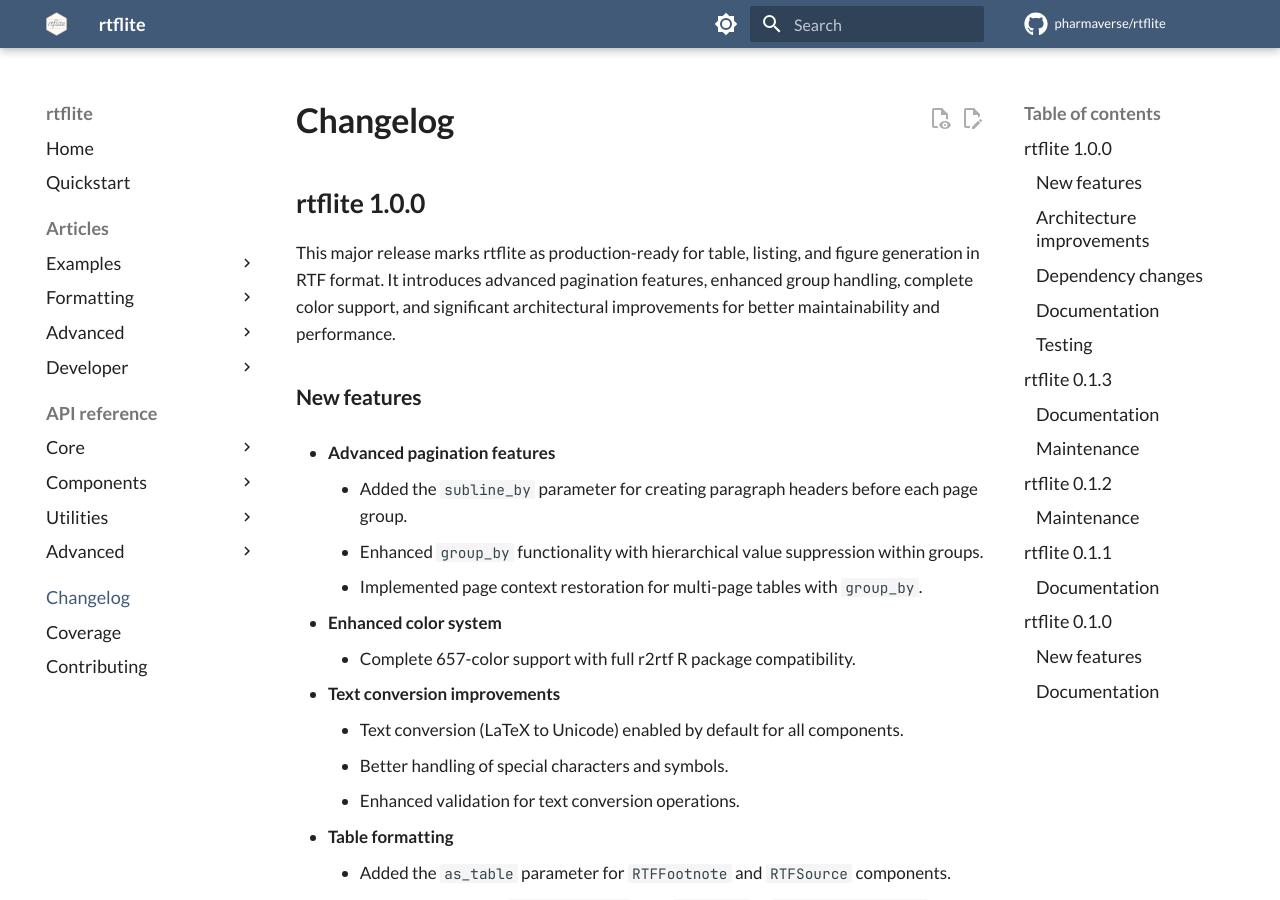
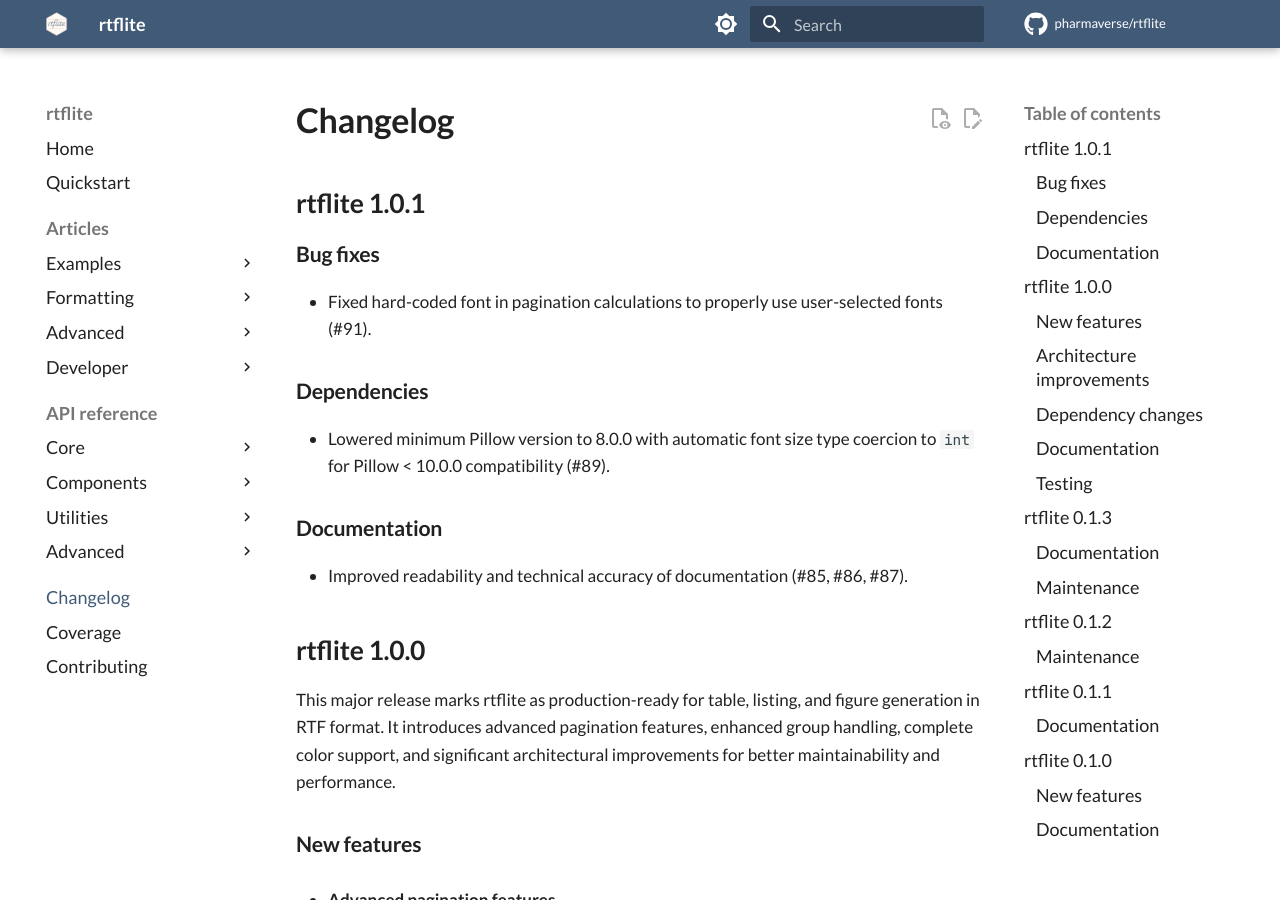
Before and after one commit to pharmaverse/rtflite, an MkDocs documentation site: the page built from docs/changelog.md, in a window 1280 px wide and 900 px high. Built offline with MkDocs 1.6.1 and Material for MkDocs 9.7.7, drawn with Linux system fonts in a browser that asks for light colours; comment, search, counter and statistics services are not loaded.

Commit message:
Update changelog for v1.0.1

```diff
--- a/docs/changelog.md
+++ b/docs/changelog.md
@@ -1,4 +1,20 @@
 # Changelog
+
+## rtflite 1.0.1
+
+### Bug fixes
+
+- Fixed hard-coded font in pagination calculations to properly use
+  user-selected fonts (#91).
+
+### Dependencies
+
+- Lowered minimum Pillow version to 8.0.0 with automatic font size type
+  coercion to `int` for Pillow < 10.0.0 compatibility (#89).
+
+### Documentation
+
+- Improved readability and technical accuracy of documentation (#85, #86, #87).
 
 ## rtflite 1.0.0
 
```
Also changed, not shown: CHANGELOG.md (+16 -0 lines).
